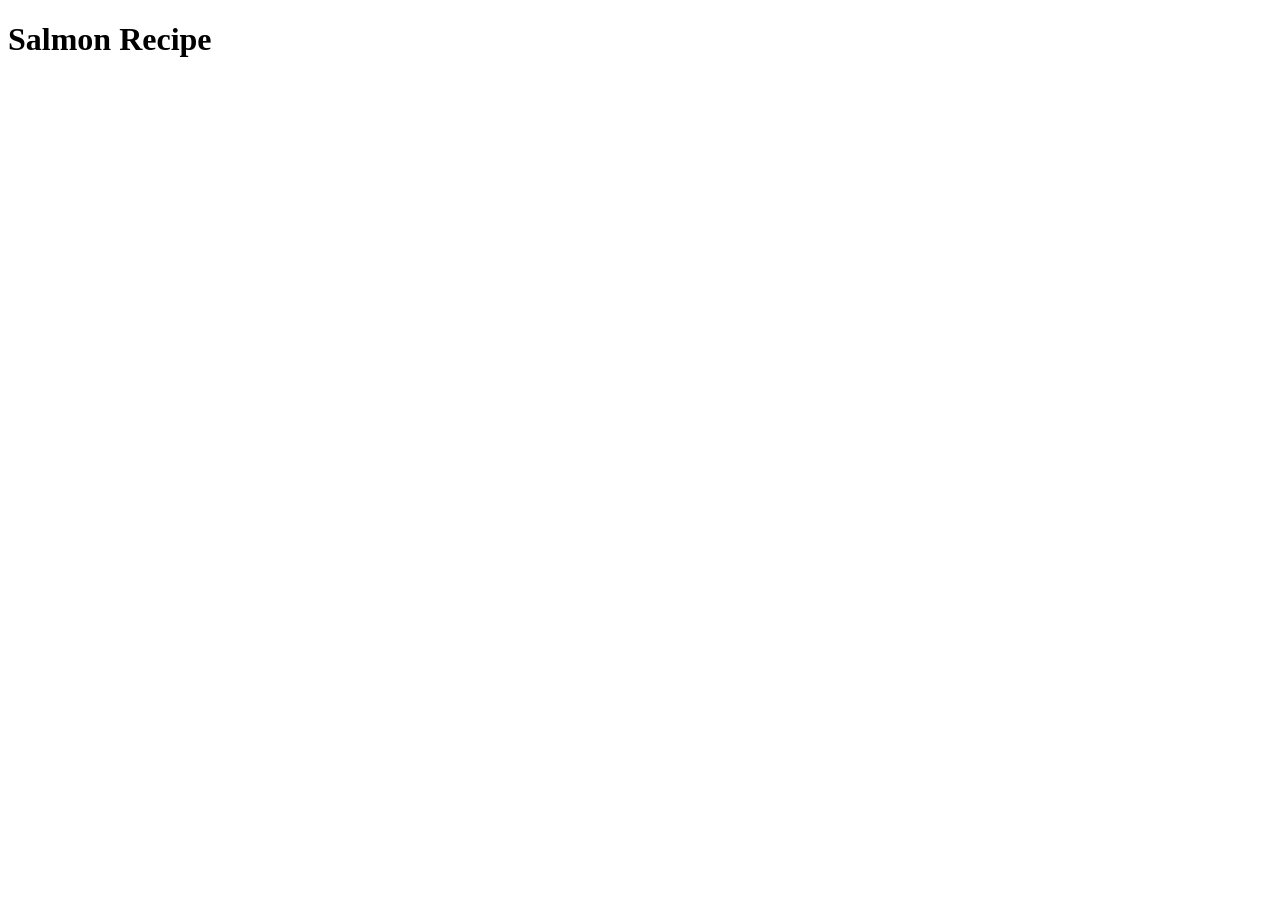
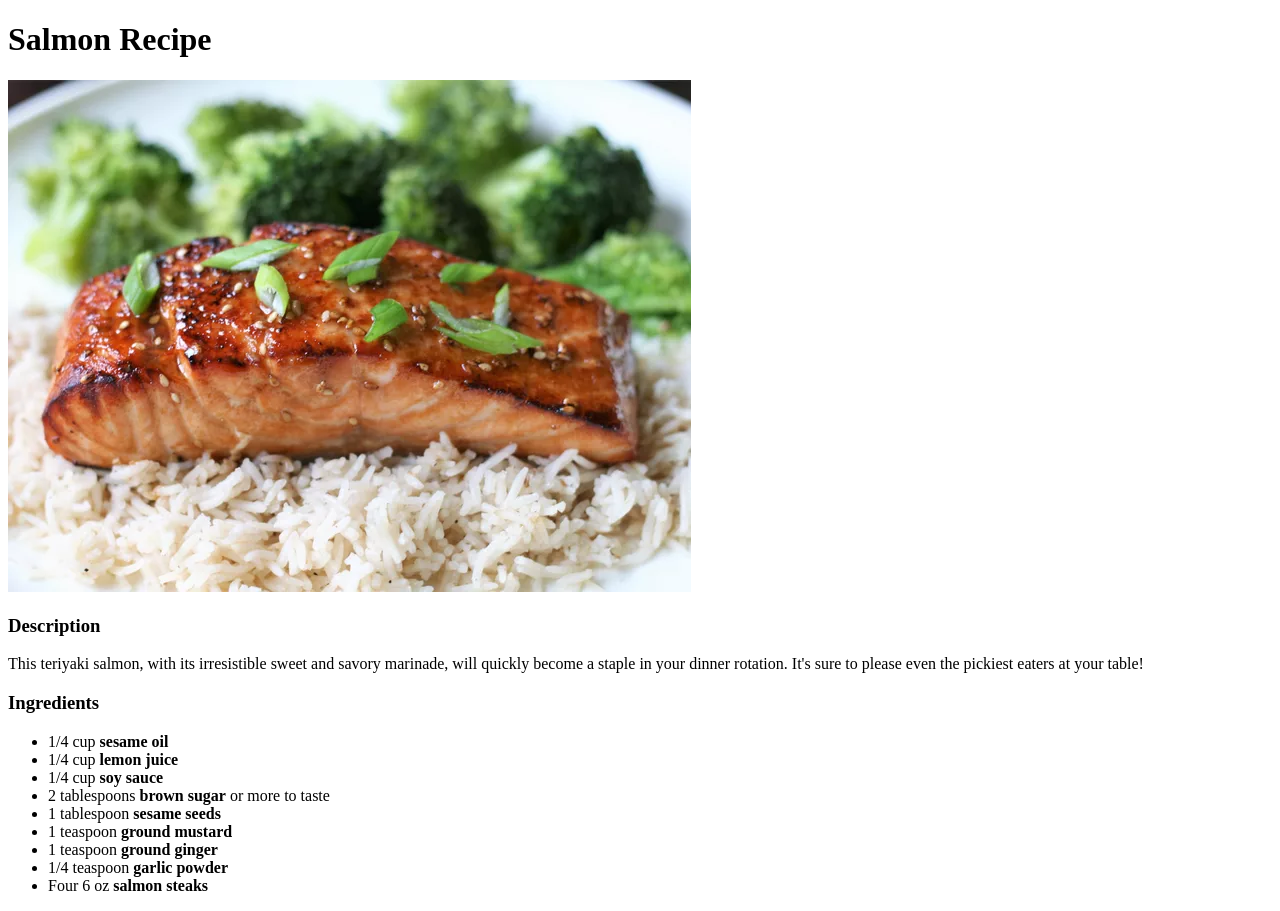
Before and after one commit to manihomafar/recipes, a plain HTML site: page myrecipes/salmon.html in a window 1280 px wide. Before the commit the page ends 800 px from the top, so only its background shows below. Drawn offline with Linux system fonts and the light colour scheme.

Commit message:
Added image, description, and ingredient list

```diff
--- a/myrecipes/salmon.html
+++ b/myrecipes/salmon.html
@@ -6,5 +6,22 @@
     </head>
     <body>
         <h1>Salmon Recipe</h1>
+        <img src="../images/salmon.jpeg" alt="Picutre of Teriyaki Salmon">
+        <h3>Description</h3>
+        <p>This teriyaki salmon, with its irresistible sweet and savory marinade,
+            will quickly become a staple in your dinner rotation. It's sure to please
+            even the pickiest eaters at your table!</p>
+        <h3>Ingredients</h3>
+        <ul>
+            <li>1/4 cup <strong>sesame oil</strong></li>
+            <li>1/4 cup <strong>lemon juice</strong></li>
+            <li>1/4 cup <strong>soy sauce</strong></li>
+            <li>2 tablespoons <strong>brown sugar</strong> or more to taste</li>
+            <li>1 tablespoon <strong>sesame seeds</strong></li>
+            <li>1 teaspoon <strong>ground mustard</strong></li>
+            <li>1 teaspoon <strong>ground ginger</strong></li>
+            <li>1/4 teaspoon <strong>garlic powder</strong></li>
+            <li>Four 6 oz <strong>salmon steaks</strong></li>
+        </ul>
     </body>
 </html>
```
